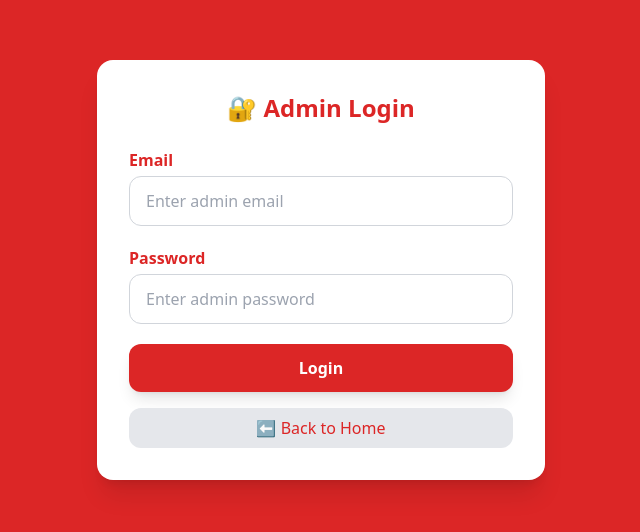
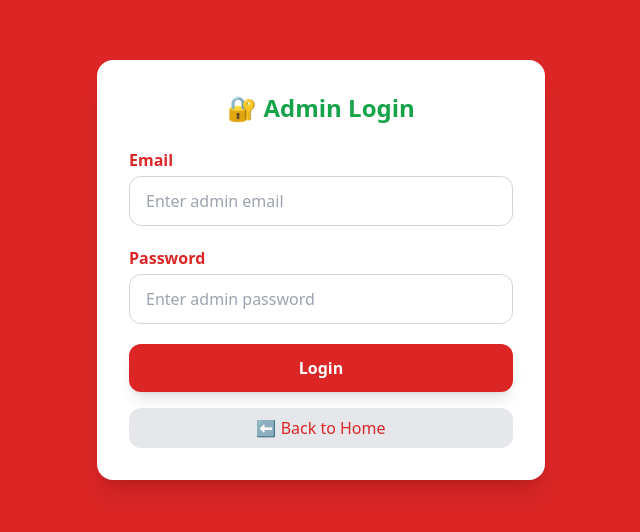
Before and after one commit to Gayathri-Sangeetha/Blood-community-frontend-, a React (Vite) app: page /admin-login in a window 1280 px wide. Shown: the part 130-662 px from the top of the page, without its empty margins (319-959 px from the left). Built offline with nearby package versions, Linux system fonts and the light colour scheme.

Commit message:
Enhanced the ui of home and admin page

```diff
--- a/src/pages/AdminLogin.jsx
+++ b/src/pages/AdminLogin.jsx
@@ -1,6 +1,5 @@
 import React, { useState } from "react";
 import { useNavigate } from "react-router-dom";
-
 import AuthCard from "../components/AuthCard";
 import AuthInput from "../components/AuthInput";
 import AuthButton from "../components/AuthButton";
@@ -8,7 +7,7 @@ import BackButton from "../components/BackButton";
 
 const AdminLogin = () => {
   const navigate = useNavigate();
-  const [email, setEmail] = useState("");
+  const [email, setEmail] = useState("");//using usestate for displaying in browser rather than inspect
   const [password, setPassword] = useState("");
 
   const handleLogin = (e) => {
@@ -23,7 +22,7 @@ const AdminLogin = () => {
 
   return (
     <AuthCard>
-      <h2 className="text-2xl font-bold text-center text-red-600 mb-6">
+      <h2 className="text-2xl font-bold text-center text-green-600 mb-6">
         🔐 Admin Login
       </h2>
 
--- a/src/pages/Home.jsx
+++ b/src/pages/Home.jsx
@@ -1,6 +1,7 @@
 import React from "react";
 import { useNavigate } from "react-router-dom";
 import PrimaryButton from "../components/PrimaryButton";
+
 
 const Home = () => {
   const navigate = useNavigate();
@@ -25,6 +26,8 @@ const Home = () => {
       >
         🔐 Admin
       </button>
+
+
 
       {/* Center Content */}
       <div className="flex flex-col items-center justify-center flex-grow mt-4 sm:mt-8 relative z-10 w-full max-w-4xl">
```
